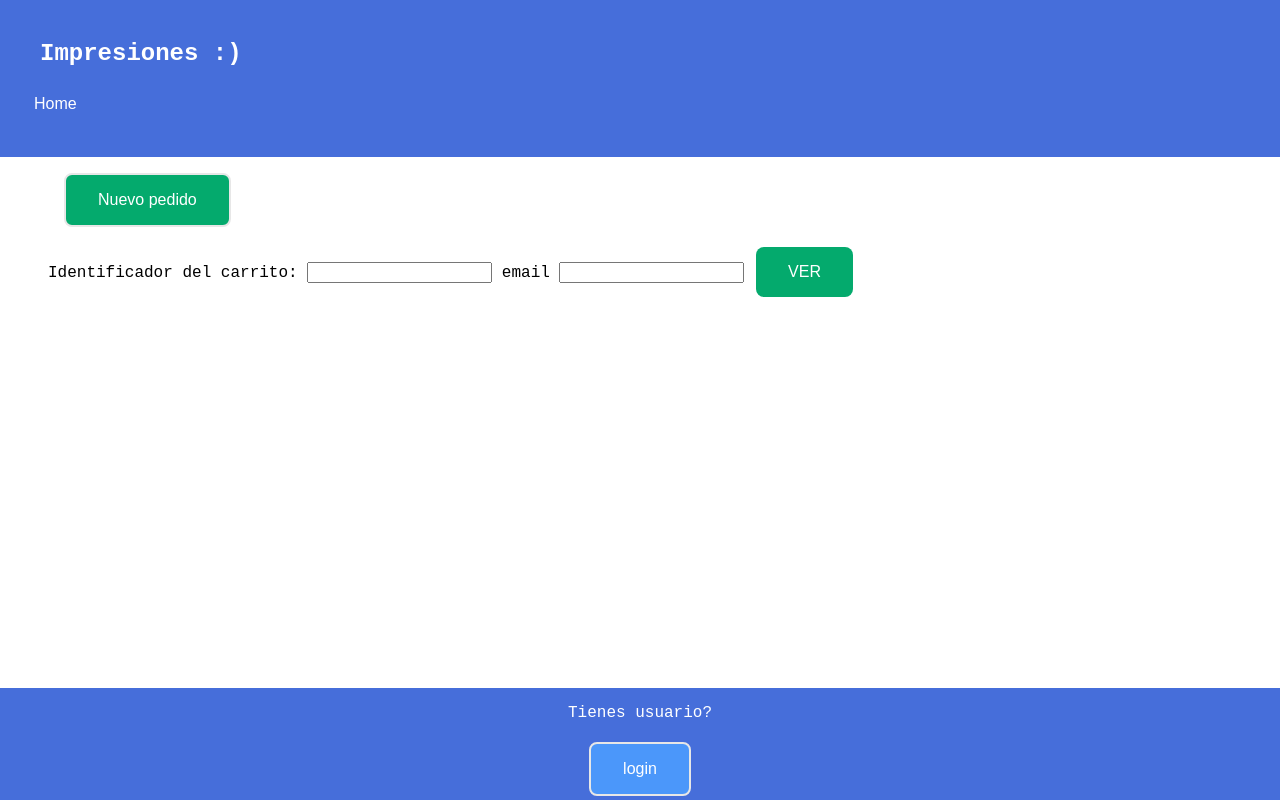
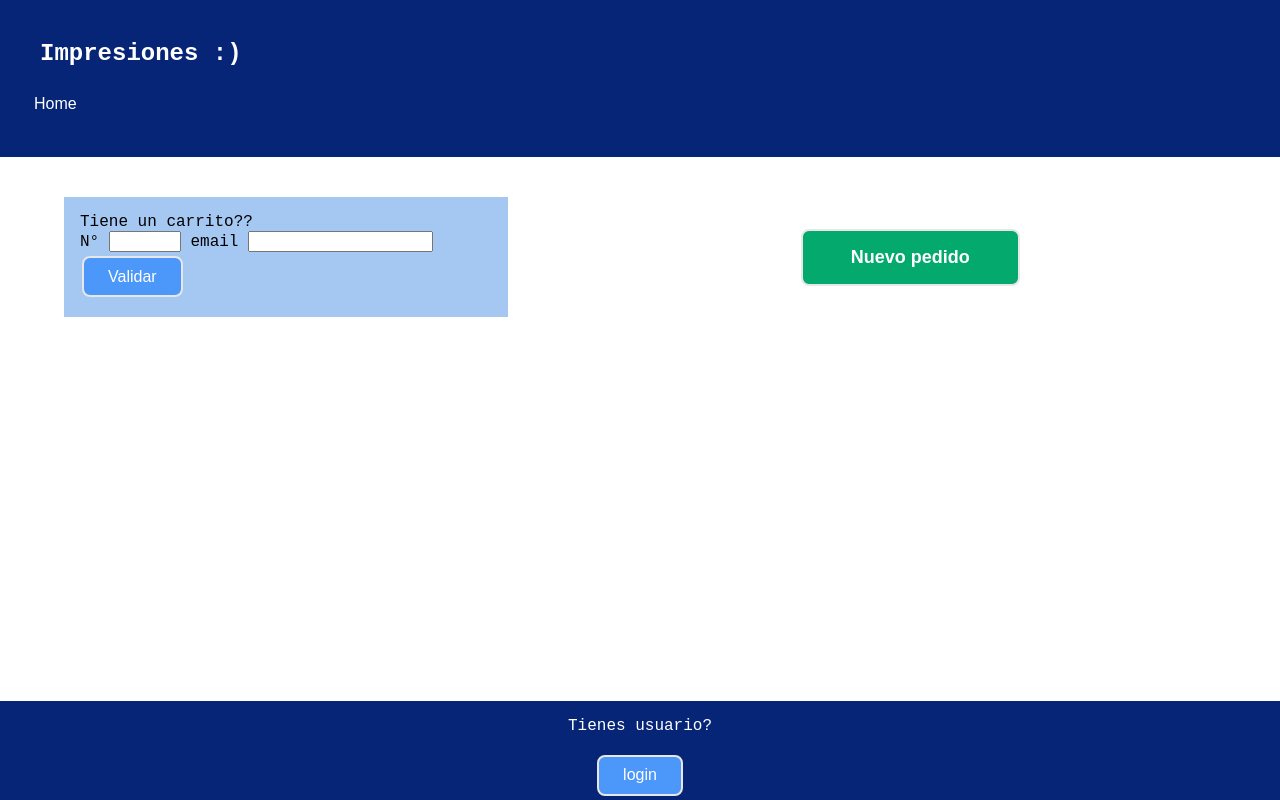
Before and after one commit to RominaSaravia/Negocio_imprenta, a FastAPI app: page / in a window 1280 px wide. Run offline with FastAPI, Linux system fonts and the light colour scheme.

Commit message:
Last changes, new AllCarts page, new notFound page

```diff
--- a/server/main.py
+++ b/server/main.py
@@ -2,7 +2,7 @@ from typing import Annotated
 from fastapi import FastAPI,Request, Response, Cookie, Form
 from starlette.responses import RedirectResponse
 from fastapi.responses import HTMLResponse
-from db import create_db_and_tables, getCart_Print , addNewPrint,upsertCart,patchCartState, validate_email,authUser,addNewUser,deletePrint
+from db import create_db_and_tables, getCart_Print , addNewPrint,upsertCart,patchCartState, validate_email,authUser,addNewUser,deletePrint,getAllCarts
 from validations import Post_Print,Post_Cart,Patch_Cart,val_email,Post_user,Delete_Print
 
 from fastapi.staticfiles import StaticFiles
@@ -37,13 +37,19 @@ async def home_page(request: Request, res:Response):
 
 @app.get("/seecart/{cart_id}", response_class=HTMLResponse)
 async def get_cart(cart_id : int,request: Request):
-    userId = validateAuth(request._cookies)
+    autorized = validateAuth(request._cookies)
+    owner = validateCartAuth(request._cookies)
 
-    cartset,printsList = getCart_Print(cart_id)
+    if(autorized or (int(owner) == cart_id)):
+        cartset,printsList = getCart_Print(cart_id)
+        return templates.TemplateResponse(
+            request=request, name="cart.html", context={"printList":printsList, "cart": cartset, "logged":autorized}
+        )
+    else:
+        return templates.TemplateResponse(
+            request=request, name="notFound.html", context={}
+        )
 
-    return templates.TemplateResponse(
-        request=request, name="cart.html", context={"printList":printsList, "cart": cartset, "logged":userId}
-    )
 
 
 @app.post("/newCart")
@@ -55,10 +61,32 @@ async def post_cart(body: Post_Cart):
 
 
 @app.patch("/newStateOnCart/{cart_id}")
-async def patch_cart(body: Patch_Cart, cart_id : int):
-    result = patchCartState(cart_id, body)
-    return result
+async def patch_cart(body: Patch_Cart, cart_id : int, request: Request, res:Response):
+    autorized = validateAuth(request._cookies)
+    if (autorized):
+        result = patchCartState(cart_id, body)
+        return result
+    else:
+        if (body.state != 'Cancelado'):
+            res.status_code = 403
+            return 'No autorizado'
+        else:
+            result = patchCartState(cart_id, body)
+            return result
 
+
+@app.get("/seeallcart", response_class=HTMLResponse)
+async def get_cart(request: Request):
+    userId = validateAuth(request._cookies)
+    if (userId):
+        cartList = getAllCarts()
+        return templates.TemplateResponse(
+            request=request, name="allcart.html", context={"cartList":cartList, "logged":userId}
+        )
+    else:
+        return templates.TemplateResponse(
+            request=request, name="notFound.html", context={}
+        )
 
 
 
@@ -71,7 +99,6 @@ async def post_print(body: Post_Print):
 
 @app.delete("/deletePrint/{id}")
 async def delete_print(id: int):
-    print("delete main")
     result = deletePrint(id)
     return result
 
@@ -79,15 +106,16 @@ async def delete_print(id: int):
 ##################__NAVIGATION__###########################
 @app.get("/printcreation", response_class=HTMLResponse)
 async def printcreation(request: Request, res:Response):
+    userId = validateAuth(request._cookies)
     return templates.TemplateResponse(
-        request=request, name="printCreation.html", context={}
+        request=request, name="printCreation.html", context={"logged":userId}
     )
 
 
 
 ##################__CREATION__###########################
 @app.post("/printcreation", response_class=RedirectResponse)
-async def val_printcreation( cart_id: Annotated[str, Form()],client_name: Annotated[str, Form()],client_email: Annotated[str, Form()] ,page_type: Annotated[str, Form()], page_size: Annotated[str, Form()], color: Annotated[str, Form()] , n_pages: Annotated[int, Form()], n_sides: Annotated[int, Form()] , n_copies: Annotated[int, Form()], res:Response,request: Request) ->RedirectResponse :
+async def val_printcreation( cart_id: Annotated[str, Form()],client_name: Annotated[str, Form()],client_email: Annotated[str, Form()] ,page_type: Annotated[str, Form()], page_size: Annotated[str, Form()], color: Annotated[str, Form()] , n_pages: Annotated[int, Form()], n_sides: Annotated[int, Form()] , n_copies: Annotated[int, Form()],print_file: Annotated[str,Form()], res:Response,request: Request) ->RedirectResponse :
     if(client_email != '' and cart_id != ''):
         val = val_email(
             cart_id = int(cart_id, base=0),
@@ -105,7 +133,7 @@ async def val_printcreation( cart_id: Annotated[str, Form()],client_name: Annota
                     n_prints= n_prints,
                     n_copies = n_copies,
                     color =color,
-                    url_file = ''
+                    url_file = print_file
                     )
     if(cart_id != '' and cart_id != None ):
         post_print.cart_id = int(cart_id)
@@ -128,6 +156,7 @@ async def val_printcreation( cart_id: Annotated[str, Form()],client_name: Annota
 async def auth_byemail(body:val_email, res:Response):
     if(body):
         if(validate_email(body)):
+            res.set_cookie('cart_id',body.cart_id)
             res.status_code = 200
             return True
 
@@ -172,6 +201,13 @@ def validateAuth(cookies):
     else:
         return False
 
+def validateCartAuth(cookies):
+    if  'cart_id' in cookies.keys():
+        return cookies['cart_id']
+    else:
+        return False
+
+
 @app.get("/auth/{userId}")
 async def authenticate( res:Response, userId:int=1):
     res.set_cookie('cookieUserId',userId)
--- a/server/static/css/styles.css
+++ b/server/static/css/styles.css
@@ -1,4 +1,64 @@
-#cart_search  {
+/* - - - -  MAIN__SECTIONS - - - - */
+body{
+    font-family: 'Courier New', Courier, monospace;
+
+}
+
+.content {
+    margin: 2rem 0 12rem 0;
+}
+
+footer {
+    position: fixed;
+    left: 0;
+    bottom: 0;
+    width: 100%;
+    background-color: #072577;
+    color: white;
+    text-align: center;
+  }
+
+section{
+    padding: 0.5rem 1rem;
+
+}
+
+div.content.home{
+    display: flex;
+    flex-direction: row;
+    width: 100% ;
+	justify-content: center;
+	align-items: center;
+    margin: 1rem auto;
+
+}
+
+section.sidebar{
+    width: 40%;
+}
+
+section.main{
+    width: 60%;
+    display: flex;
+    justify-content: center;
+    align-items: center;
+
+}
+
+
+
+.header_div{
+    background-color: #072577;
+    margin: -1rem;
+    padding: 2rem;
+}
+.header_div h2 {
+    color: white;
+    margin: 0.5rem;
+}
+
+
+.cart_search  {
     padding: 2rem 1rem;
 }
 .search_input{
@@ -8,13 +68,13 @@
     width: fit-content;
 }
 
-/* buttons */
+/* - - - - buttons - - - - */
 .button {
     background-color: #04AA6D; /* Green */
     border: none;
     border-radius: 0.5rem;
     color: white;
-    padding: 16px 32px;
+    padding: 0.6rem 1.5rem;
     text-align: center;
     text-decoration: none;
     display: inline-block;
@@ -23,6 +83,12 @@
     transition-duration: 0.4s;
     cursor: pointer;
   }
+
+.button.large{
+    padding: 1rem 3rem;
+    font-size: large;
+    font-weight: bold;
+}
 
 .button.home{
     padding: 1rem 1rem 0.5rem 0;
@@ -59,6 +125,23 @@
 
 }
 
+.btn_cart{
+    padding: 0.4rem 1rem;
+    margin: 0 1rem;
+    border: 2px solid #e7e7e7;
+    background-color: #4b97fa ;
+}
+
+
+.btn_cart:hover{
+    padding: 0.4rem 1rem;
+    margin: 0.2rem 1rem;
+    border: 2px solid #e7e7e7;
+    background-color: #002a5a ;
+    color: white;
+
+}
+
 .confirm {
     background-color: #4b97fa;
     color: white;
@@ -83,24 +166,12 @@
 }
 /* End Messages */
 
-footer {
-    position: fixed;
-    left: 0;
-    bottom: 0;
-    width: 100%;
-    background-color: #466eda;
-    color: white;
-    text-align: center;
-  }
-section{
-    padding: 1rem 2rem;
 
-}
 
 section.login{
-    margin: auto;
+    margin: 3rem auto;
     width: fit-content;
-    background-color: #466eda;
+    background-color: #072577;
     color: white;
     border: none;
     border-radius: 0.5rem;
@@ -110,14 +181,6 @@ section.login h3{
     text-align: center;
 }
 
-section.HelpLinks .header_div{
-    margin: auto;
-    background-color: #466eda;
-    color: white;
-    border: none;
-    border-radius: 0.5rem;
-
-}
 
 section.Print_details{
     display: flex;
@@ -134,19 +197,44 @@ section.Print_details input{
 
 }
 
-body{
-    font-family: 'Courier New', Courier, monospace;
+.cart_list{
+    padding: 1rem 0;
+    display: flex;
+    flex-direction: column;
+    justify-content: center;
+    align-items: center;
+
 }
 
-.header_div{
-    background-color: #466eda;
-    margin: -1rem;
-    padding: 2rem;
+.cart{
+    display: flex;
+    flex-direction: row;
+    justify-content: space-between;
+    width: 80%;
+
 }
-.header_div h2 {
-    color: white;
-    margin: 0.5rem;
+
+.cart.New {
+    color: #005a35;
+    border: 0.1rem dashed rgb(14, 180, 56);
+
 }
+
+.cart.Progress {
+    color: #8b3300;
+    border: 0.1rem dashed #d84f00;
+
+}
+
+.cart {
+    color: black;
+    border: 0.1rem dashed grey;
+
+}
+
+
+
+/* - - - - RESPONSIVE - - - - */
 
 @media only screen and (min-width: 992px) {
     body {margin: 1rem;}
--- /dev/null
+++ b/server/static/js/controller.js
@@ -0,0 +1,47 @@
+function handleChange(value){
+    if(value){ document.getElementById("btn_search").disabled = false;}
+}
+
+function hadleEmailValidation(cart,email){
+
+let body = JSON.stringify({
+    cart_id:cart,
+    client_email:email
+    })
+
+function reqListener() {
+    if (this.status == 200) {
+        location.href = "/seecart/" + cart
+    }
+    else
+    {
+        document.getElementById("btn_search_lb").textContent = this.response
+        document.getElementById("btn_search_lb").style.display = "block"
+    }
+}
+
+const req = new XMLHttpRequest();
+req.addEventListener("load", reqListener);
+req.open("POST", "/authbyemail");
+req.setRequestHeader("Content-Type","application/json");
+req.send(body);
+
+}
+
+
+function logOut(){
+
+    fetch("/delete_cookie" , {
+        method: "GET"
+
+    }).then(function(data){
+        if(data.redirected){
+            location.href = data.url
+        }
+
+    })
+}
+
+function redirectTo(urlParam){
+    location.href = "/" + urlParam
+}
--- a/server/templates/footer.html
+++ b/server/templates/footer.html
@@ -8,7 +8,7 @@
 <body>
     <footer>
         {% if logged %}
-        <h2>User loggeado</h2>
+        <h3>User loggeado</h3>
         <div>
             <button class="button btn_delete logout" onclick="logOut()" >log out</button>
         </div>
--- a/server/templates/header.html
+++ b/server/templates/header.html
@@ -10,6 +10,9 @@
         <div class="header_div">
             <h2>Impresiones :)</h2>
             <button type="button" class="button home"  onclick="redirectTo('')">Home</button>
+            {% if logged %}
+            <button type="button" class="button home"  onclick="redirectTo('seeallcart')">Carritos</button>
+            {% endif %}
         </div>
     </header>
 </body>
--- a/server/templates/home.html
+++ b/server/templates/home.html
@@ -3,86 +3,44 @@
 <head>
     <meta charset="UTF-8">
     <meta name="viewport" content="width=device-width, initial-scale=1.0">
-    <link rel="stylesheet" href="/server/static/css/styles.css">
+    <script src="/server/static/js/controller.js"></script>
+    <link rel="stylesheet" href="./server/static/css/styles.css">
     <title>Imprenta</title>
 </head>
 <body>
     {% include 'header.html' %}
 
-    <section class="HelpLinks">
+    <div class="content home">
 
-        <button type="button"  class="button btn_new"  onclick="redirectTo('printcreation')">Nuevo pedido</button>
-        <div>
-            <label for="cart_id">Identificador del carrito: </label>
-            <input type="number" name="cart_id" id="cart_id" min="0" onchange="handleChange(cart_id)">
-            <label for="client_email_val">email</label>
-            <input type="text" name="client_email_val" id="client_email_val" >
-            <label for="btn_search"></label>
-            <button type="button" id="btn_search" disabled class="button"  onclick="hadleEmailValidation(cart_id.value,client_email_val.value)">VER</button>
-            <label for="btn_search" class="error_message" id="msg_search" display="none"></label>
+        <section class="sideBar">
 
-        </div>
+            <div class="cart_search">
+                <div class="search_input">
+                    <label for="id_cart_val">Tiene un carrito??</label>
+                    <br>
+                    <label for="id_cart_val">N°</label>
+                    <input type="number" name="id_cart_val" id="id_cart_val" min="1" max="1000" onchange="disableBtn(id_cart_val.value)">
+                    <label for="btn_search" id="btn_search_lb" class="error_message"></label>
 
-    </section>
+                    <label for="client_email_val">email</label>
+                    <input type="text" name="client_email_val" id="client_email_val" >
+                    <button id = "btn_validate" class="button confirm"  onclick="hadleEmailValidation(id_cart_val.value,client_email_val.value )" >Validar</button>
+                </div>
+            </div>
 
+        </section>
+        <section class="main">
+
+            <button type="button"  class="button large btn_new"  onclick="redirectTo('printcreation')">Nuevo pedido</button>
+
+        </section>
+
+    </div>
 
     {% include 'footer.html' %}
 
 
 </body>
 
-<script>
-    function handleChange(value){
-        if(value){ document.getElementById("btn_search").disabled = false;}
-    }
-
-    function hadleEmailValidation(cart,email){
-        console.log(cart)
-        console.log(email)
-
-    let body = JSON.stringify({
-        cart_id:cart,
-        client_email:email
-        })
-
-    function reqListener() {
-        if (this.status == 200) {
-            location.href = "/seecart/" + cart
-        }
-        else
-        {
-            document.getElementById("msg_search").textContent = this.response
-            document.getElementById("msg_search").style.display = "block"
-        }
-    }
-
-    const req = new XMLHttpRequest();
-    req.addEventListener("load", reqListener);
-    req.open("POST", "/authbyemail");
-    req.setRequestHeader("Content-Type","application/json");
-    req.send(body);
-
-}
-
-
-function logOut(){
-
-        fetch("/delete_cookie" , {
-            method: "GET"
-
-        }).then(function(data){
-            if(data.redirected){
-                location.href = data.url
-            }
-
-        })
-    }
-
-function redirectTo(urlParam){
-        console.log("click")
-        location.href = "/" + urlParam
- }
-
-</script>
 
 </html>
--- a/server/templates/login.html
+++ b/server/templates/login.html
@@ -4,9 +4,12 @@
     <meta charset="UTF-8">
     <meta name="viewport" content="width=device-width, initial-scale=1.0">
     <link rel="stylesheet" href="/server/static/css/styles.css">
+    <script src="/server/static/js/controller.js"></script>
     <title>Login</title>
 </head>
 <body>
+
+    {% include 'header.html' %}
 
     <section class="login">
         <form action="/login" method="post" >
```
Also changed, not shown: server/db.py (+29 -5 lines), server/templates/allcart.html (added, +30 -0 lines), server/templates/cart.html (+33 -38 lines), server/templates/notFound.html (added, +16 -0 lines), server/templates/printCreation.html (+4 -28 lines).
